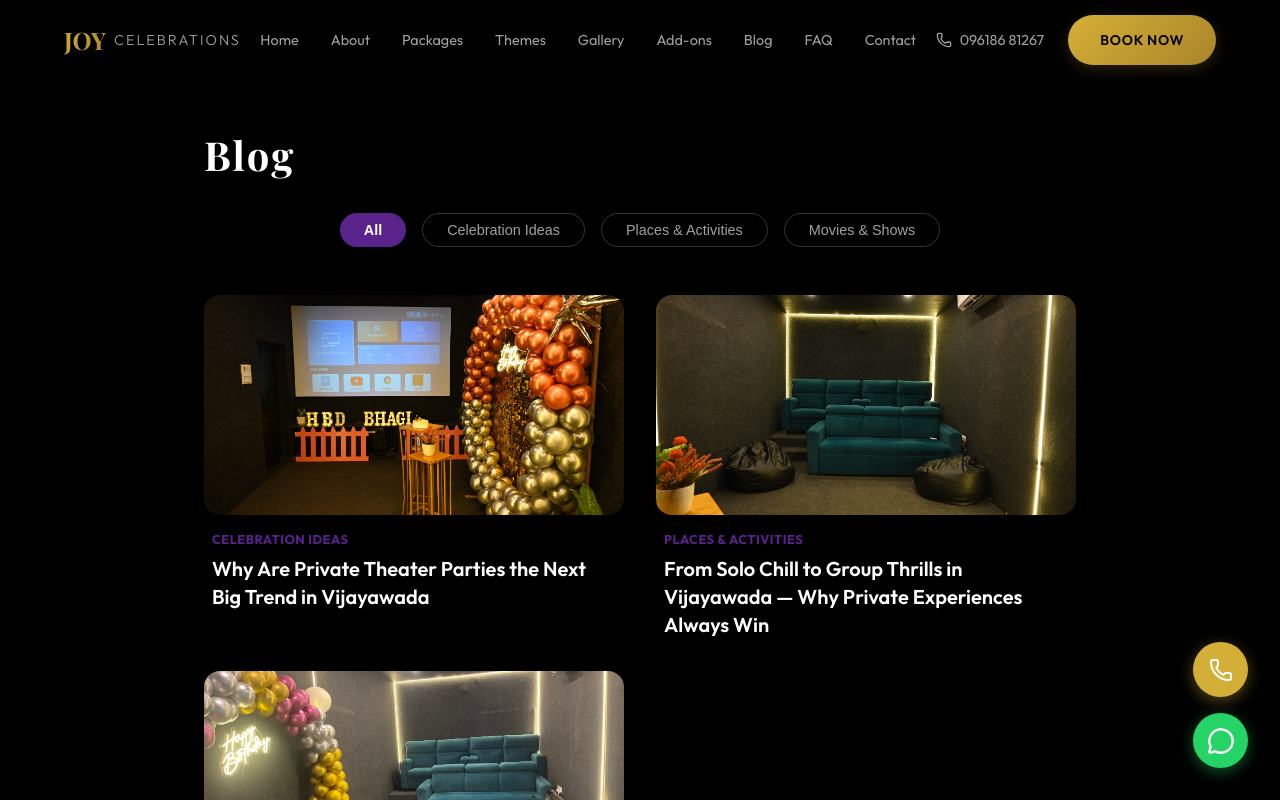
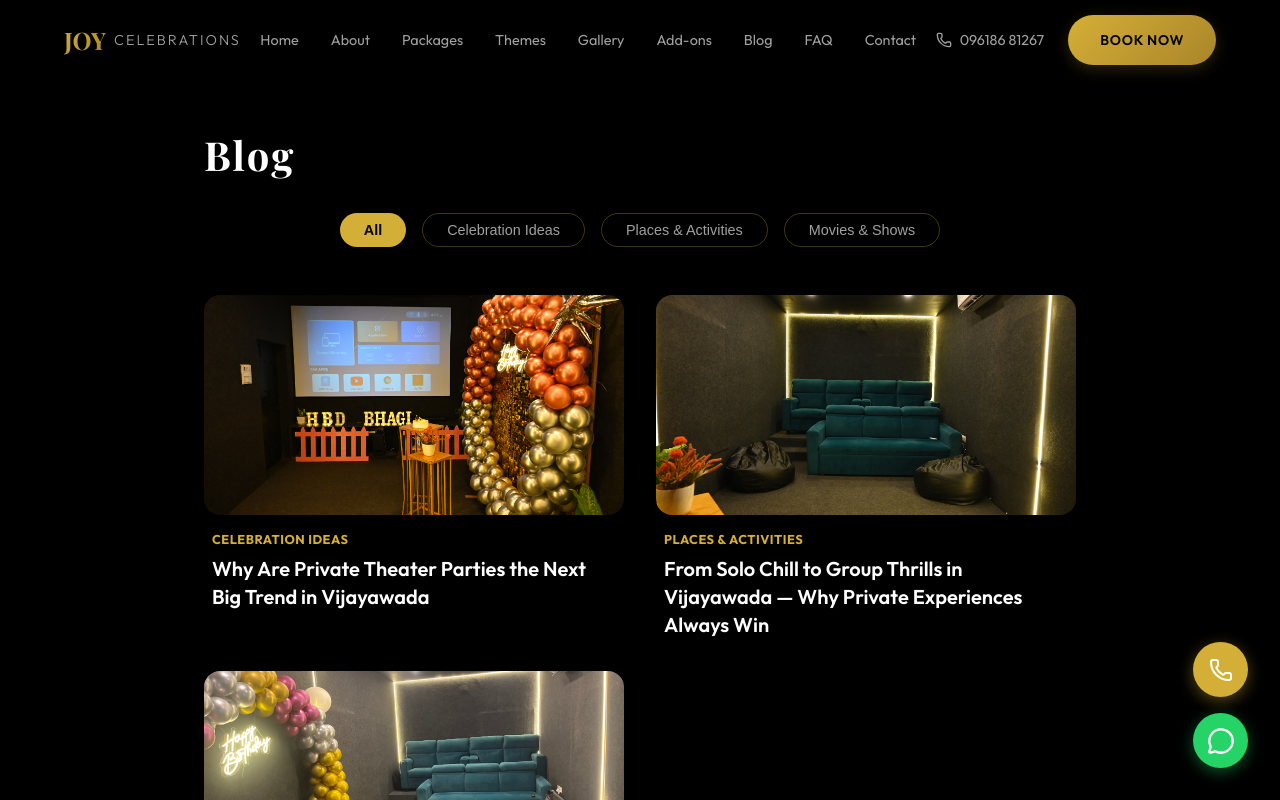
Before and after one commit to geethikaparvatham/Joy_celebrations, a Next.js app: page /blog in a window 1280 px wide. Shown: the top 800 px of the page. Built offline with nearby package versions, Linux system fonts and the light colour scheme.

Commit message:
Update blog colors to match premium gold theme

```diff
--- a/src/app/blog/BlogClient.tsx
+++ b/src/app/blog/BlogClient.tsx
@@ -30,9 +30,9 @@ export default function BlogClient({ posts }: { posts: BlogPost[] }) {
             style={{
               padding: '0.5rem 1.5rem',
               borderRadius: '2rem',
-              border: activeCategory === category ? 'none' : '1px solid rgba(255,255,255,0.2)',
-              background: activeCategory === category ? '#5a228b' : 'transparent', // Purple color from the screenshot
-              color: activeCategory === category ? 'white' : 'var(--text-secondary)',
+              border: activeCategory === category ? 'none' : '1px solid rgba(212, 175, 55, 0.3)',
+              background: activeCategory === category ? '#d4af37' : 'transparent',
+              color: activeCategory === category ? '#050505' : 'var(--text-secondary)',
               cursor: 'pointer',
               fontSize: '0.9rem',
               transition: 'all 0.3s ease',
@@ -66,7 +66,7 @@ export default function BlogClient({ posts }: { posts: BlogPost[] }) {
                 />
               </div>
               <div style={{ padding: '0 0.5rem' }}>
-                <div style={{ color: '#5a228b', fontSize: '0.8rem', fontWeight: 700, textTransform: 'uppercase', marginBottom: '0.5rem', letterSpacing: '0.5px' }}>
+                <div style={{ color: '#d4af37', fontSize: '0.8rem', fontWeight: 700, textTransform: 'uppercase', marginBottom: '0.5rem', letterSpacing: '0.5px' }}>
                   {post.category}
                 </div>
                 <h2 style={{ color: 'white', fontSize: '1.25rem', lineHeight: '1.4', fontWeight: 600, margin: 0 }}>
```
